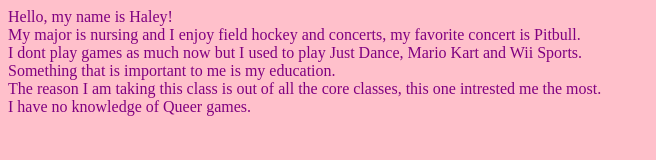
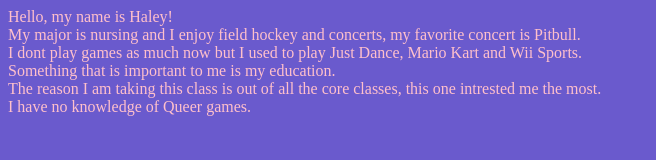
Before and after one commit to haleyace/haley, a plain HTML site: page index.html in a window 1280 px wide. Shown: the whole page, without its empty margins (0-656 px from the left). Drawn offline with Linux system fonts and the light colour scheme.

Commit message:
Update index.html

```diff
--- a/index.html
+++ b/index.html
@@ -2,8 +2,8 @@
 <head>
 <style>
   body {
-    background-color:pink;
-    color:purple;
+    background-color:slateblue;
+    color:pink;
   }
 </style>
 
```
